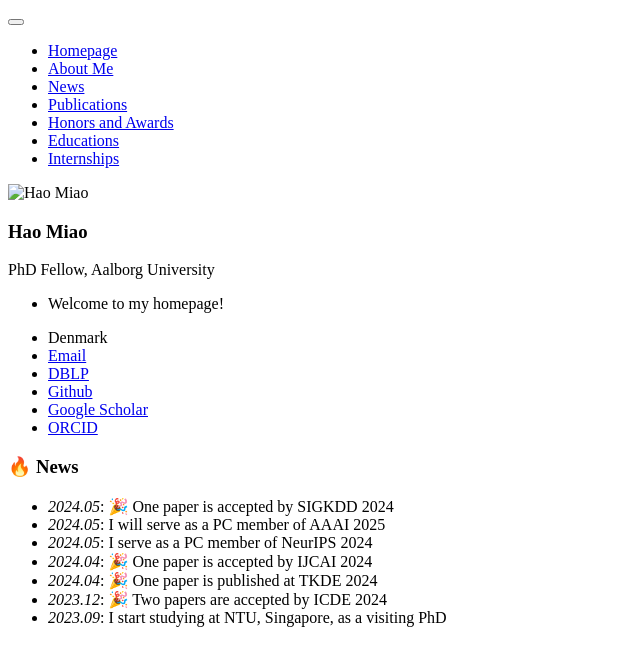
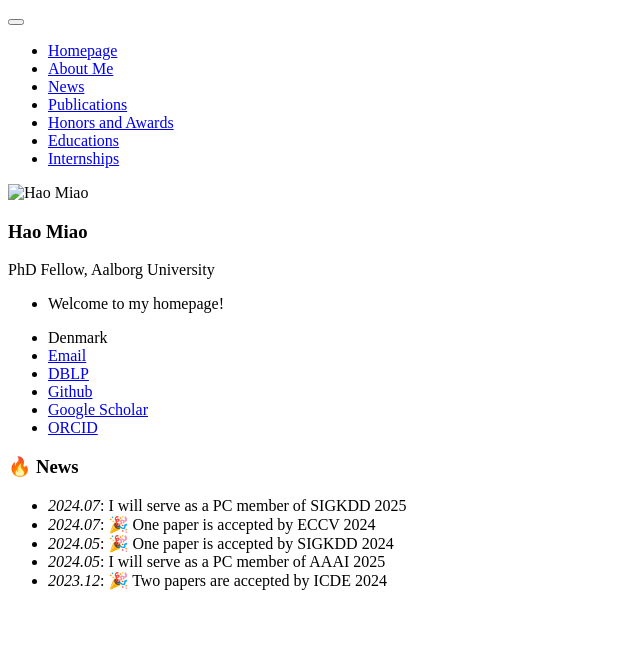
Before and after one commit to MiaoHaoSunny/MiaoHaoSunny.github.io, a Jekyll site: the page built from _pages/includes/news.md, in a window 1280 px wide. Shown: the top 666 px of the page, without its empty margins (0-640 px from the left). Built offline with Jekyll 4.4.1, drawn with Linux system fonts in a browser that asks for light colours; our own code applies the rules of GitHub Pages for plain Markdown files.

Commit message:
Update news.md

```diff
--- a/_pages/includes/news.md
+++ b/_pages/includes/news.md
@@ -1,8 +1,6 @@
 # 🔥 News
+- *2024.07*: I will serve as a PC member of SIGKDD 2025
+- *2024.07*: 🎉 One paper is accepted by ECCV 2024
 - *2024.05*: 🎉 One paper is accepted by SIGKDD 2024
 - *2024.05*: I will serve as a PC member of AAAI 2025
-- *2024.05*: I serve as a PC member of NeurIPS 2024
-- *2024.04*: 🎉 One paper is accepted by IJCAI 2024
-- *2024.04*: 🎉 One paper is published at TKDE 2024
 - *2023.12*: 🎉 Two papers are accepted by ICDE 2024
-- *2023.09*: I start studying at NTU, Singapore, as a visiting PhD
```
